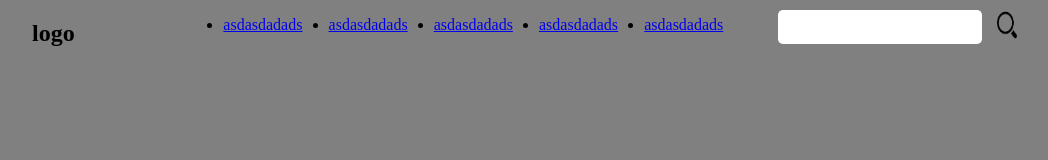
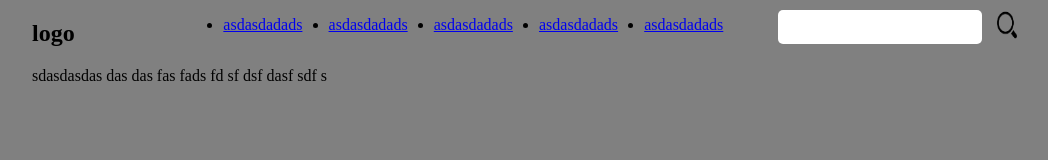
Before and after one commit to Nika1213/test1, a plain HTML site: page index.html in a window 1280 px wide. Shown: the whole page, without its empty margins (108-1156 px from the left). Drawn offline with Linux system fonts and the light colour scheme.

Commit message:
shevcvale es

```diff
--- a/index.html
+++ b/index.html
@@ -81,6 +81,19 @@
 
     </nav>
 
+     <div>
+         sdasdasdas
+         das
+         das
+         fas
+         fads
+         fd
+         sf
+         dsf
+         dasf
+         sdf
+         s
+     </div>
 
 
 
```
